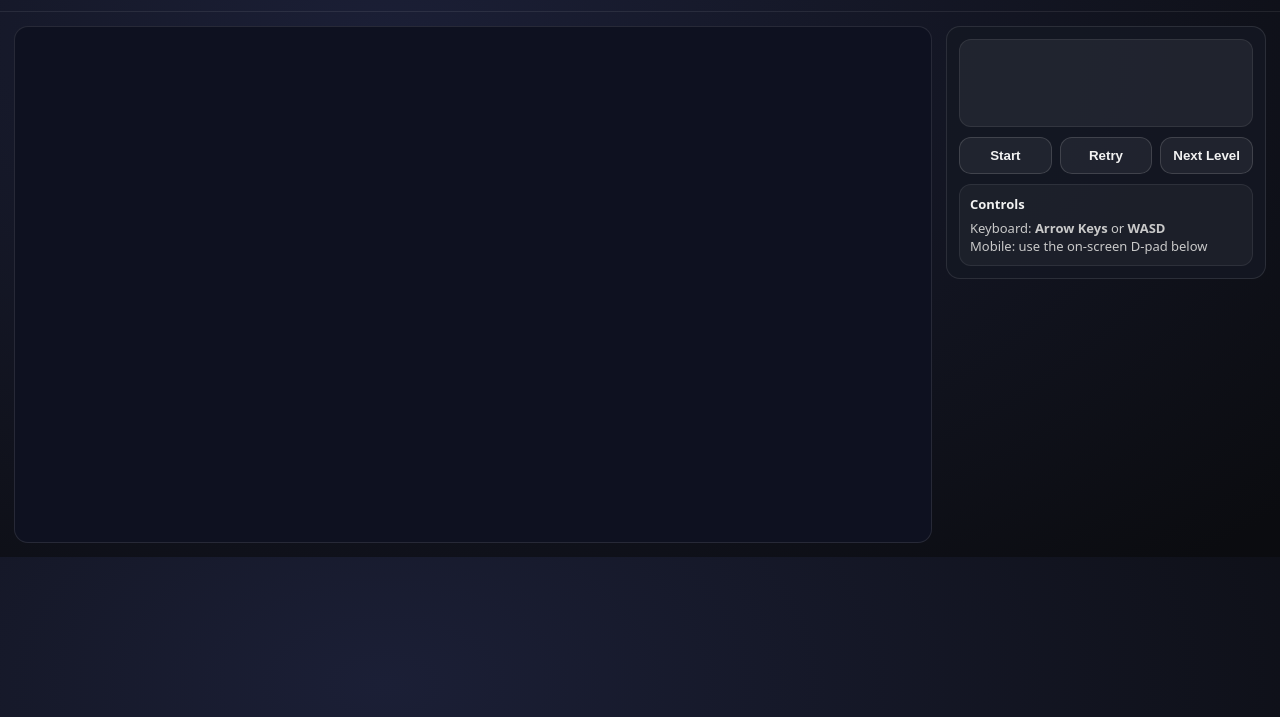
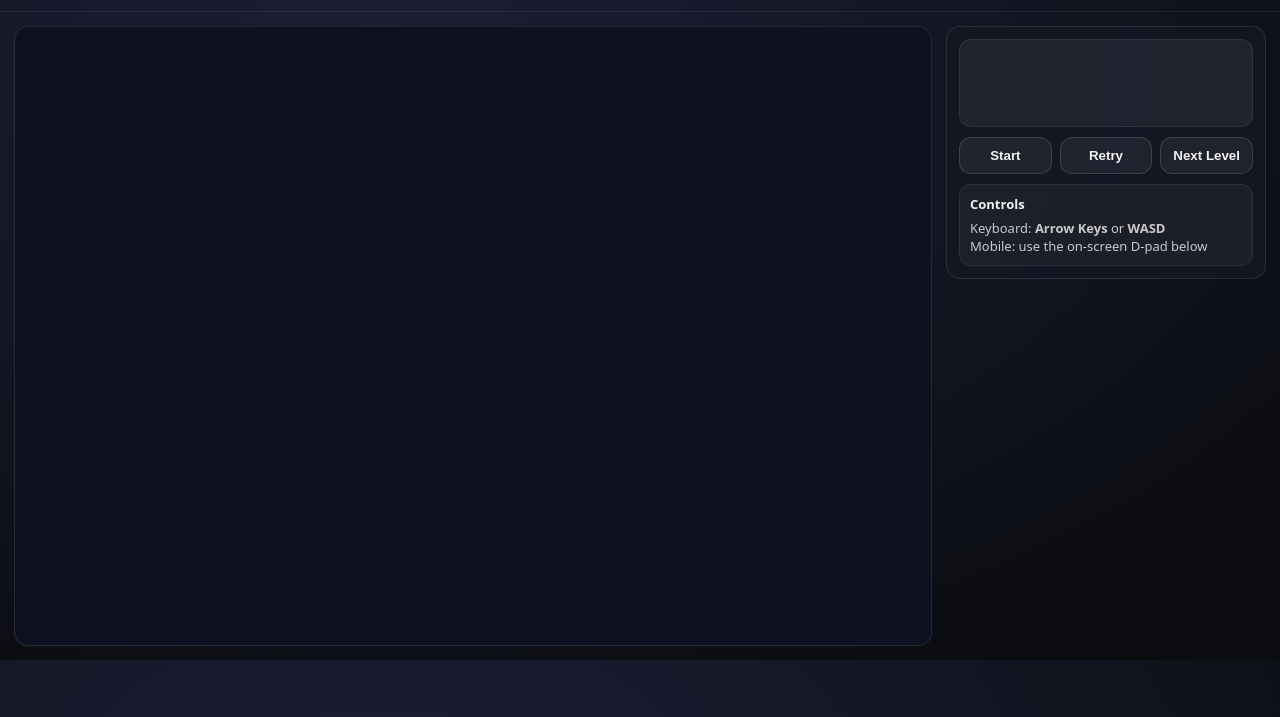
Before and after one commit to michaelsherk22-beep/dad-and-michaels-family-adventures, a plain HTML site: page index.html in a window 1280 px wide. Shown: the part 83-800 px from the top of the page. Drawn offline with Linux system fonts and the light colour scheme.

Commit message:
Update index.html

```diff
--- a/index.html
+++ b/index.html
@@ -21,7 +21,7 @@
   </header>
 
   <main class="stage">
-    <canvas id="game" width="960" height="540" aria-label="Game canvas"></canvas>
+    <canvas id="game" width="800" height="540" aria-label="Game canvas"></canvas>
 
     <section class="panel">
       <div id="message" class="message"></div>
```
